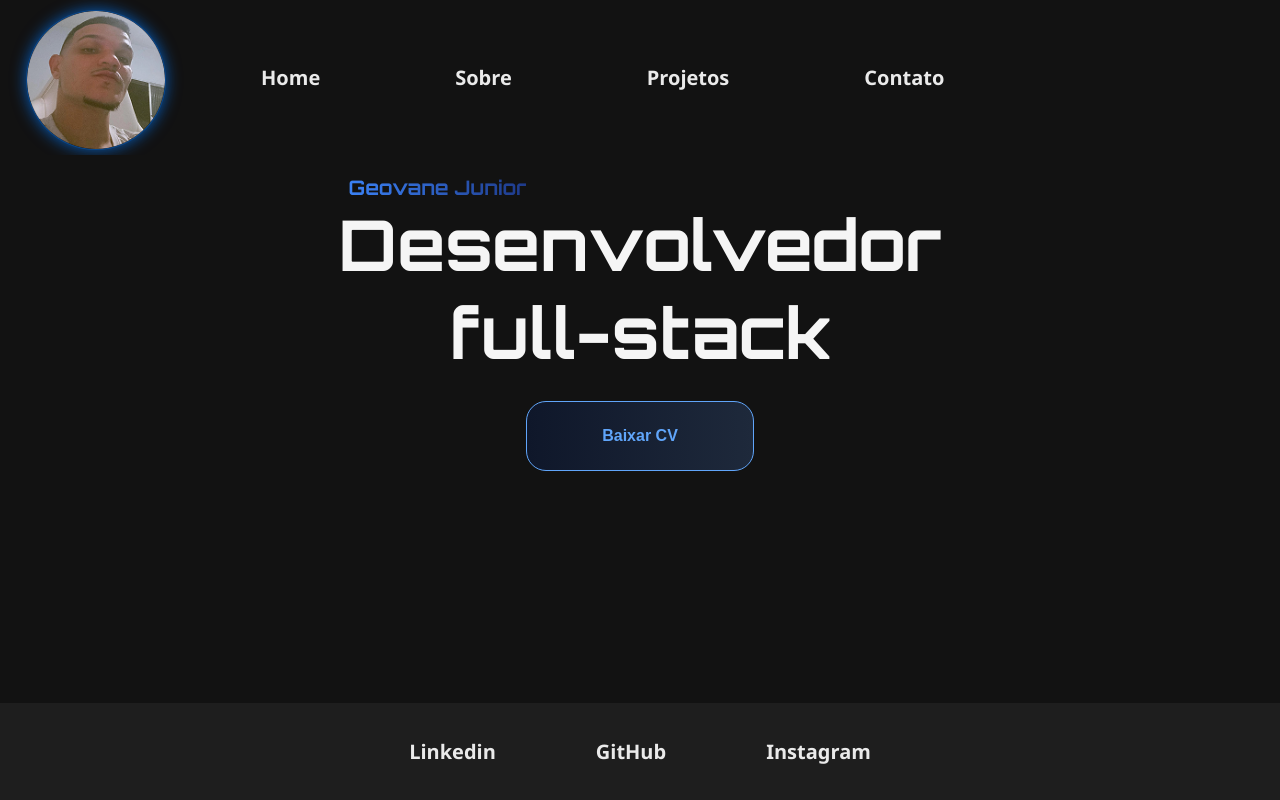
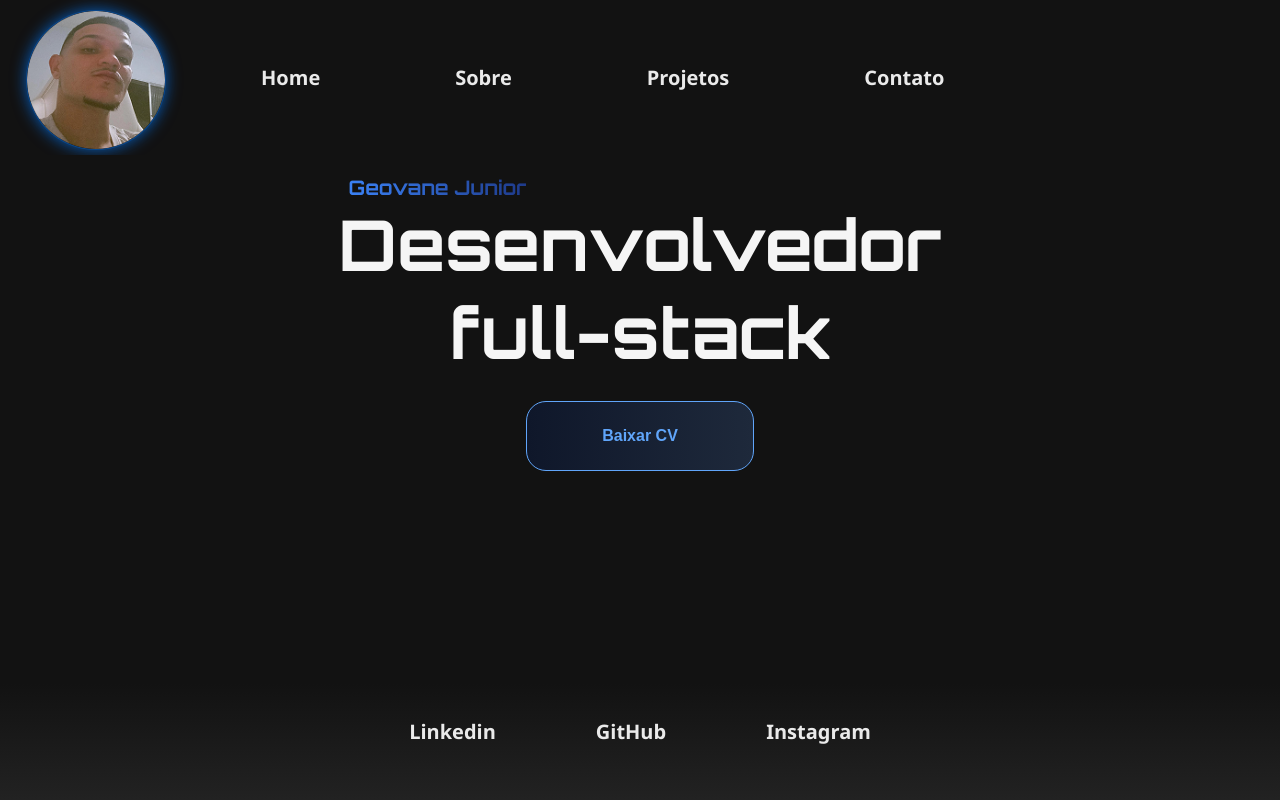
Before and after one commit to Geovanej7/Angular_MeuPortifolio, an Angular app: page / in a window 1280 px wide. Built offline with nearby package versions, Linux system fonts and the light colour scheme.

Commit message:
update footer

```diff
--- a/src/app/components/footer/footer.component.css
+++ b/src/app/components/footer/footer.component.css
@@ -1,7 +1,7 @@
 .container__footer{
-    padding: 25px;
-    background-color: #1E1E1E;
-    margin-top: 85px;
+    padding: 45px;
+    background: linear-gradient(to bottom, #121212 0%, #121212 15%, #222222 100%);
+
 }
 
 .container__footer > ul{
@@ -9,13 +9,14 @@
     justify-content: center;
     align-items: center;
     gap: 100px;
-    background-color: #1E1E1E;
+    background-color: transparent;
     padding: 10px;
 }
 .container__footer > ul > li{
    font-weight: bold;
    font-family: 'Segoe UI', Tahoma, Geneva, Verdana, sans-serif;
    list-style: none;
+   background-color: transparent;
 }
 .container__footer > ul > li > a {
     background-color: #1E1E1E;
@@ -24,6 +25,7 @@
     font-size: 20px;
     position: relative;
     padding: 5px 0;
+    background-color: transparent;
 }
 .container__footer ul > li > a::after {
     content: "";
```
